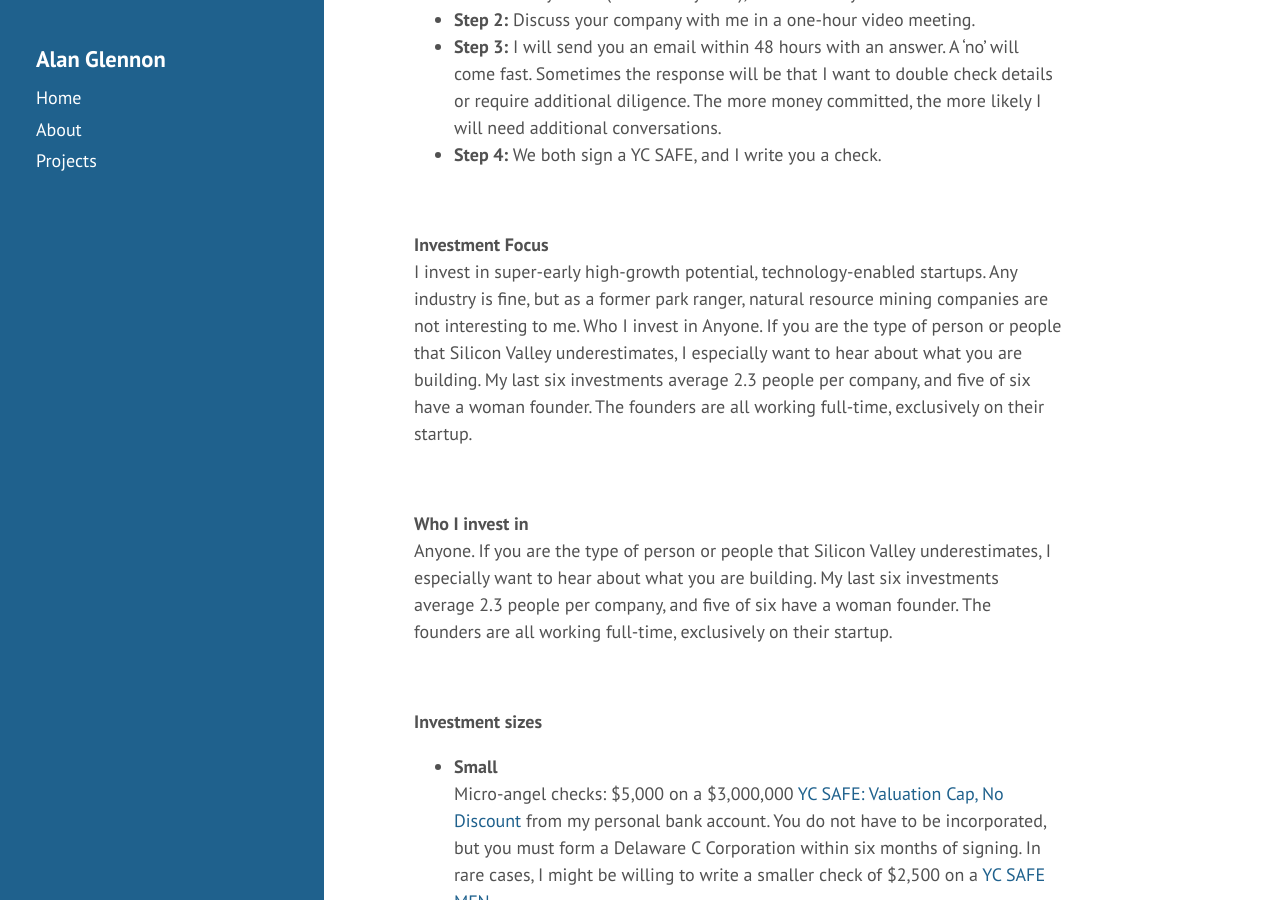
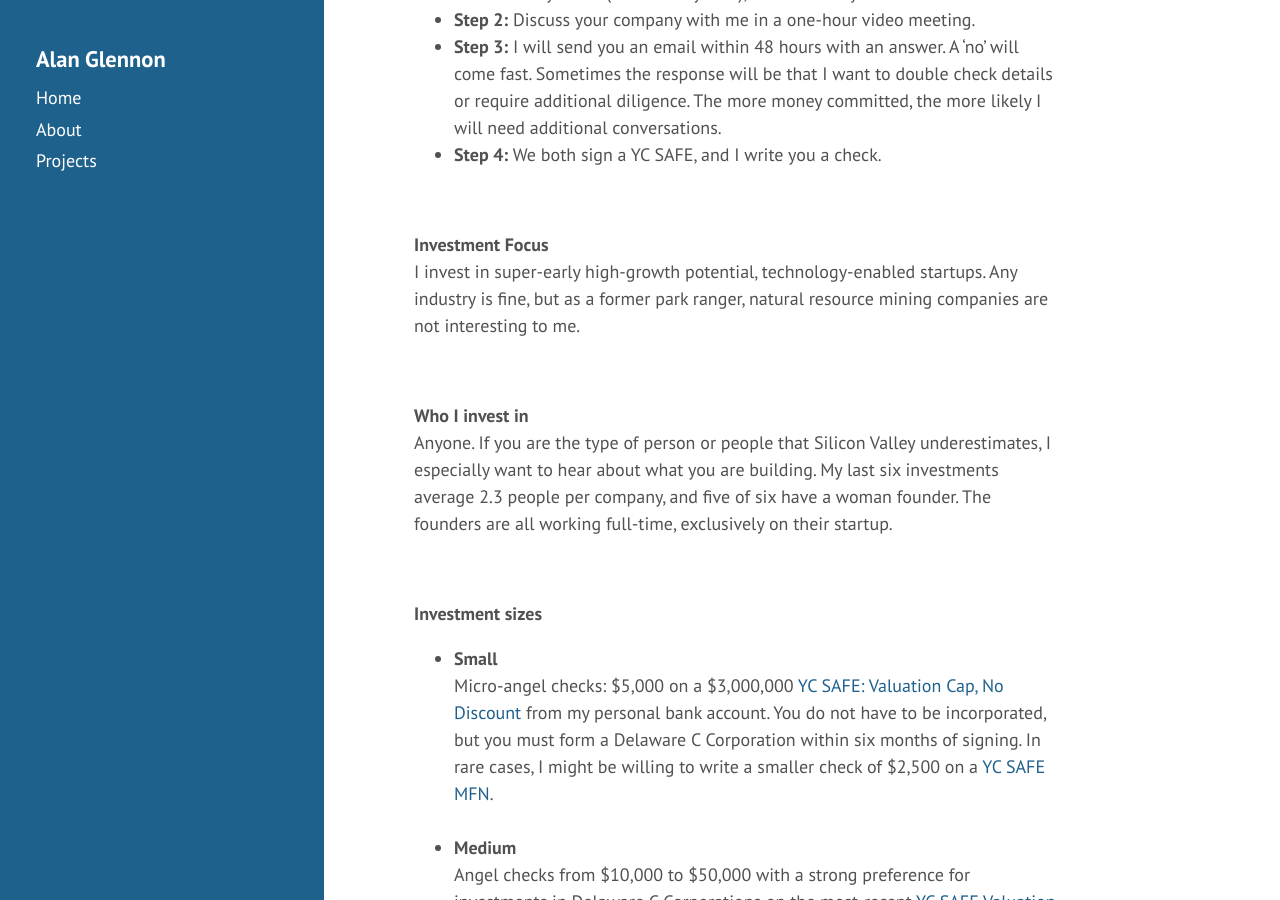
Before and after one commit to glennon/glennon.github.io, a Jekyll site: the page built from _posts/2020-08-26-founders-guide.md, in a window 1280 px wide and 900 px high, scrolled down 660 px. Built offline with Jekyll 4.4.1, drawn with Linux system fonts in a browser that asks for light colours.

Commit message:
Update 2020-08-26-founders-guide.md
minor - remove redundant text

```diff
--- a/_posts/2020-08-26-founders-guide.md
+++ b/_posts/2020-08-26-founders-guide.md
@@ -24,8 +24,6 @@ title: Founders Guide on Investor Alan Glennon
 <p />
 <b>Investment Focus</b><br />
 I invest in super-early high-growth potential, technology-enabled startups. Any industry is fine, but as a former park ranger, natural resource mining companies are not interesting to me.
-Who I invest in
-Anyone. If you are the type of person or people that Silicon Valley underestimates, I especially want to hear about what you are building. My last six investments average 2.3 people per company, and five of six have a woman founder. The founders are all working full-time, exclusively on their startup.
 
 <ul><br /></ul>
 
```
